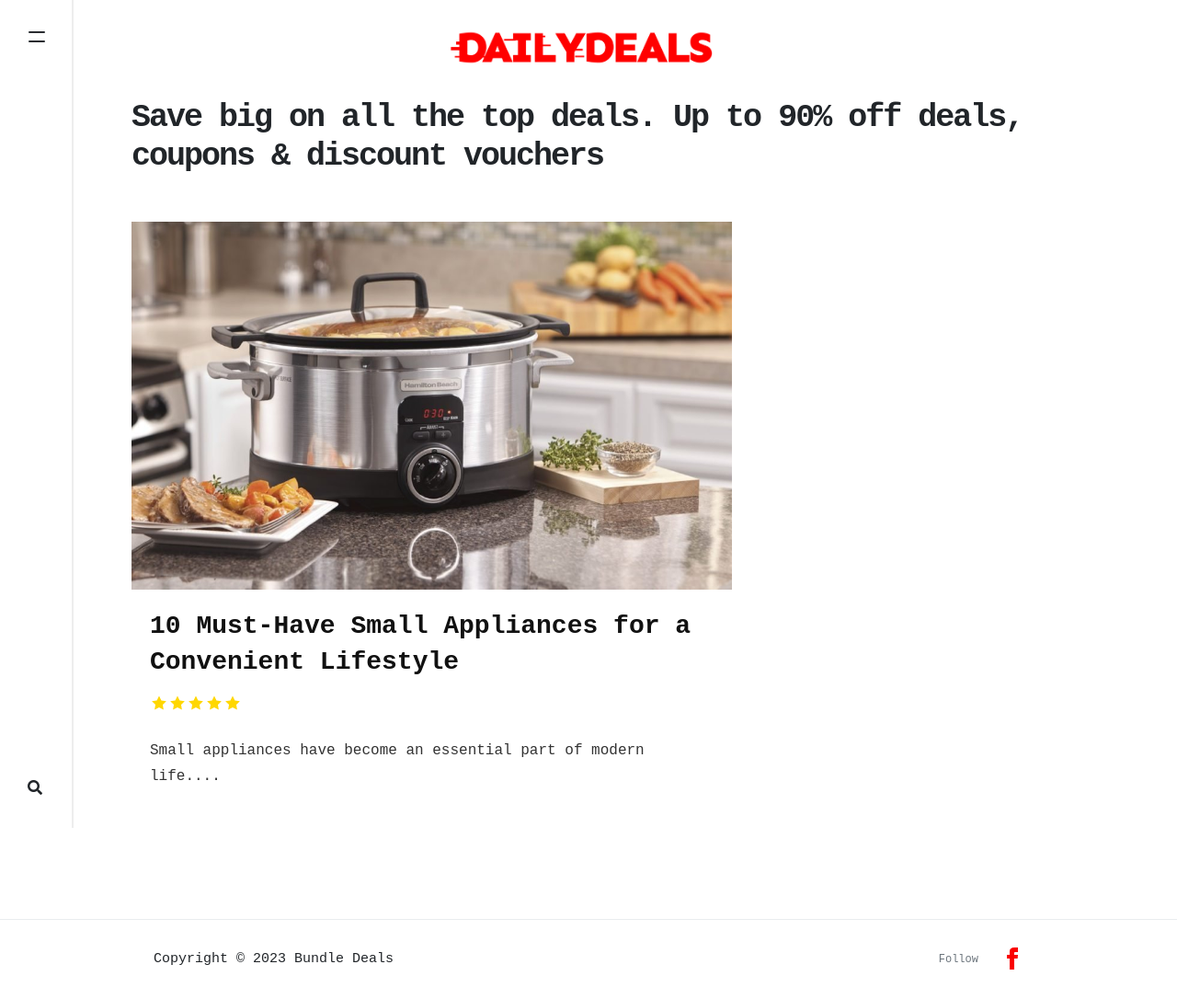
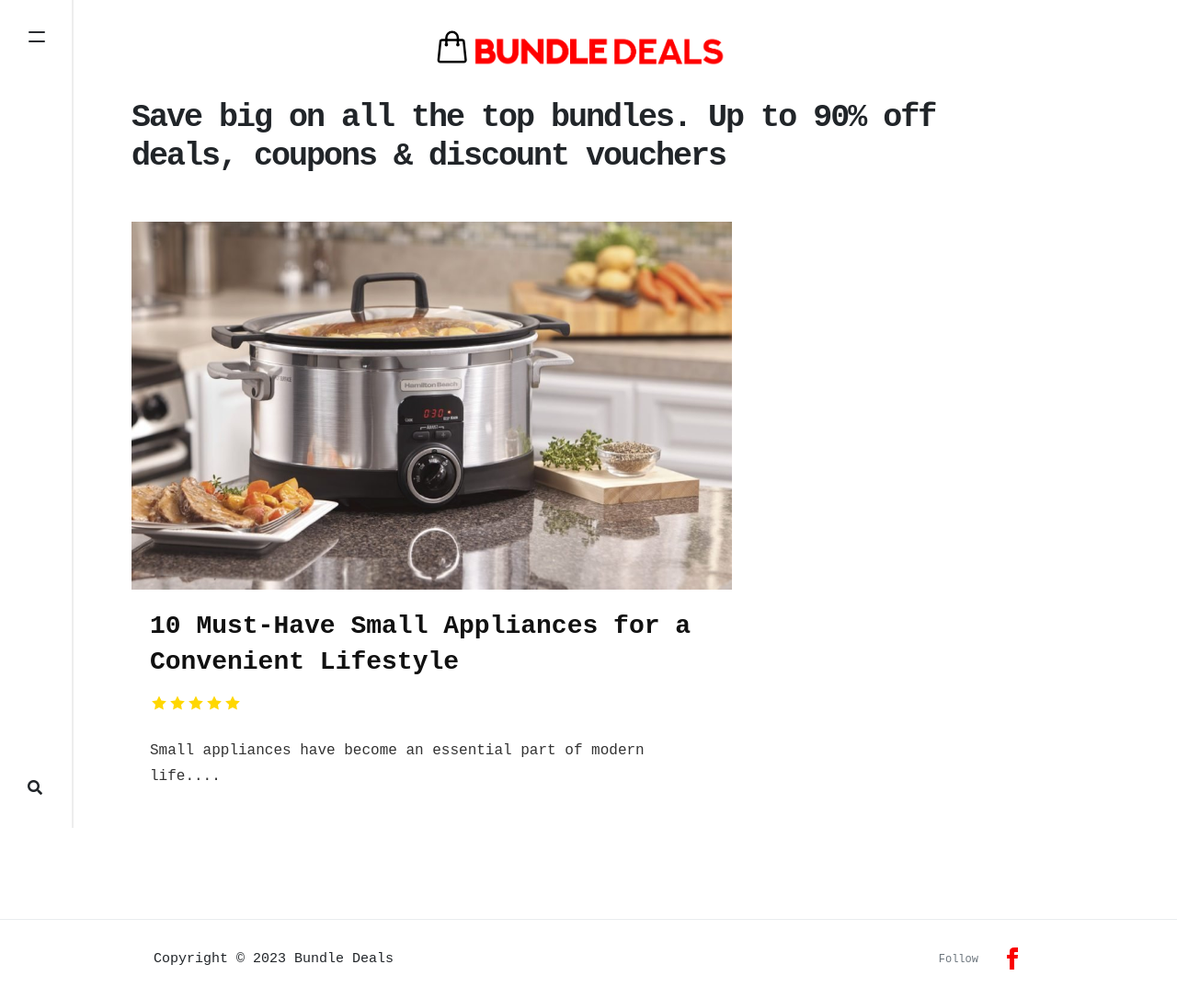
Before and after one commit to bundle-deals/bundle-deals.github.io, a Jekyll site: the page built from index.html, in a window 1280 px wide. Shown: the whole page at 92% size. Built offline with Jekyll 4.4.1, drawn with Linux system fonts in a browser that asks for light colours; nearby versions of some CDN libraries; the list of posts is cut into pages by our own code; comment, search, counter and statistics services are not loaded; part of the change alters nothing that is shown.

Commit message:
first commit

```diff
--- a/_config.yml
+++ b/_config.yml
@@ -1,7 +1,7 @@
 # Site
 name: "Bundle Deals"
 title: "Bundle Deals "
-description: "Save big on all the top deals. Up to 90% off deals, coupons & discount vouchers"
+description: "Save big on all the top bundles. Up to 90% off deals, coupons & discount vouchers"
 logo: "assets/images/logo.png"
 favicon: "assets/images/icon.png"
 baseurl: ""
@@ -11,7 +11,7 @@ disqus: ""
 mailchimp-list: ""
 include: ["_pages"]
 permalink: /:title/
-email: press@internetdailydeals.com
+email: press@bundldeals.xyz
 formsfree: xwkalnqd
 
 # Authors
--- a/_layouts/default.html
+++ b/_layouts/default.html
@@ -55,6 +55,22 @@
     ================================================== -->
 
         <a class="navbar-brand" href="{{ site.baseurl }}/">
+          <svg
+            xmlns="http://www.w3.org/2000/svg"
+            fill="none"
+            height="40"
+            width="40"
+            viewBox="2 0 24 24"
+            stroke-width="1.5"
+            stroke="black"
+            class="w-6 h-6"
+          >
+            <path
+              stroke-linecap="round"
+              stroke-linejoin="round"
+              d="M15.75 10.5V6a3.75 3.75 0 10-7.5 0v4.5m11.356-1.993l1.263 12c.07.665-.45 1.243-1.119 1.243H4.25a1.125 1.125 0 01-1.12-1.243l1.264-12A1.125 1.125 0 015.513 7.5h12.974c.576 0 1.059.435 1.119 1.007zM8.625 10.5a.375.375 0 11-.75 0 .375.375 0 01.75 0zm7.5 0a.375.375 0 11-.75 0 .375.375 0 01.75 0z"
+            />
+          </svg>
           <img
             src="{{ site.baseurl }}/{{ site.logo }}"
             alt="{{ site.name }}"
```
Also changed, not shown: assets/images/logo.png, 9 other files.
